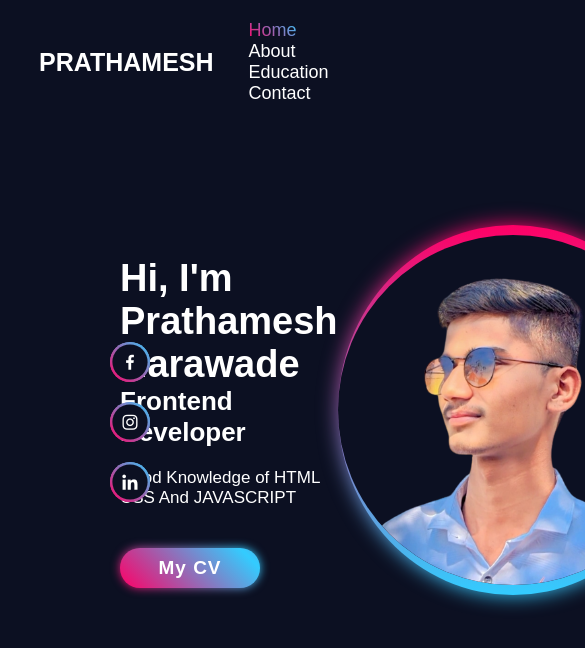
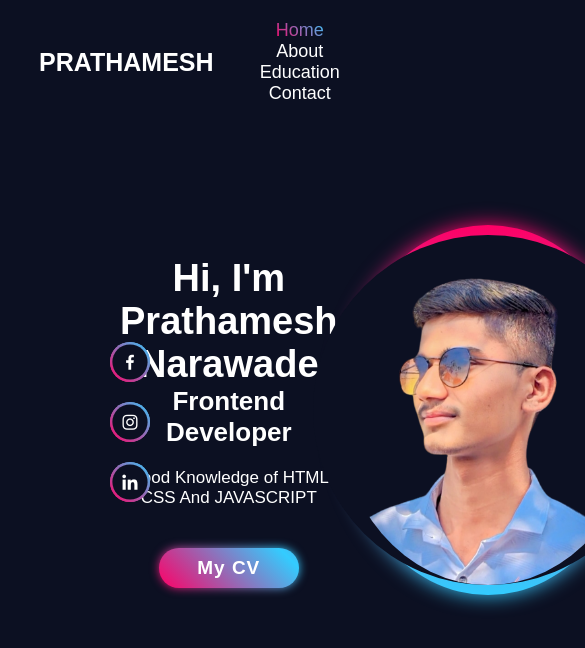
Before and after one commit to Pratham-3326/pratham, a plain HTML site: page index.html in a window 390 px wide. Shown: the top 648 px of the page, 585 px wide, since content can reach past the window. Drawn offline with nearby package versions, Linux system fonts and the light colour scheme; a web font is replaced by a local one.

Commit message:
style changes

```diff
--- a/style.css
+++ b/style.css
@@ -384,14 +384,33 @@ body {
     }
 }
 
+/* media */
+
 @media only screen and (max-width: 600px) {
-    .home-sci{
-        height: auto;
-        width: 100%;
-    }
 
-    .header{
-        width: 100%;
-        height: auto;
-    }
-  }
+   body{
+    text-align: center;
+    flex-wrap: wrap;
+
+   }
+   .header{
+    text-align: center;
+    max-width: 600px;
+    min-width:300px;
+   }
+
+   .home-sci{
+    max-height: 600px;
+   }
+
+   .home-content{
+    text-align: center;
+    max-width: 600px;
+   }
+
+   .home-img{
+    max-width: 600px;
+    min-width:300px;
+   }
+
+}
```
